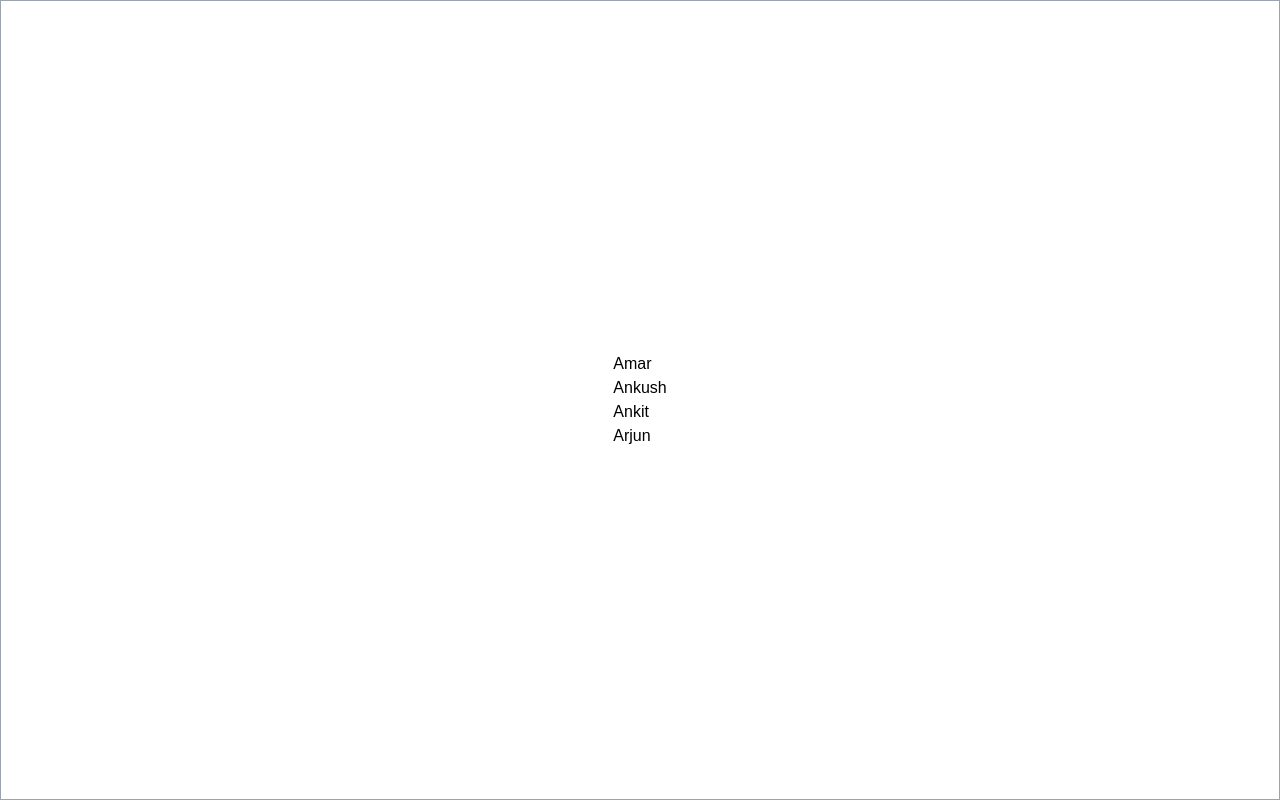
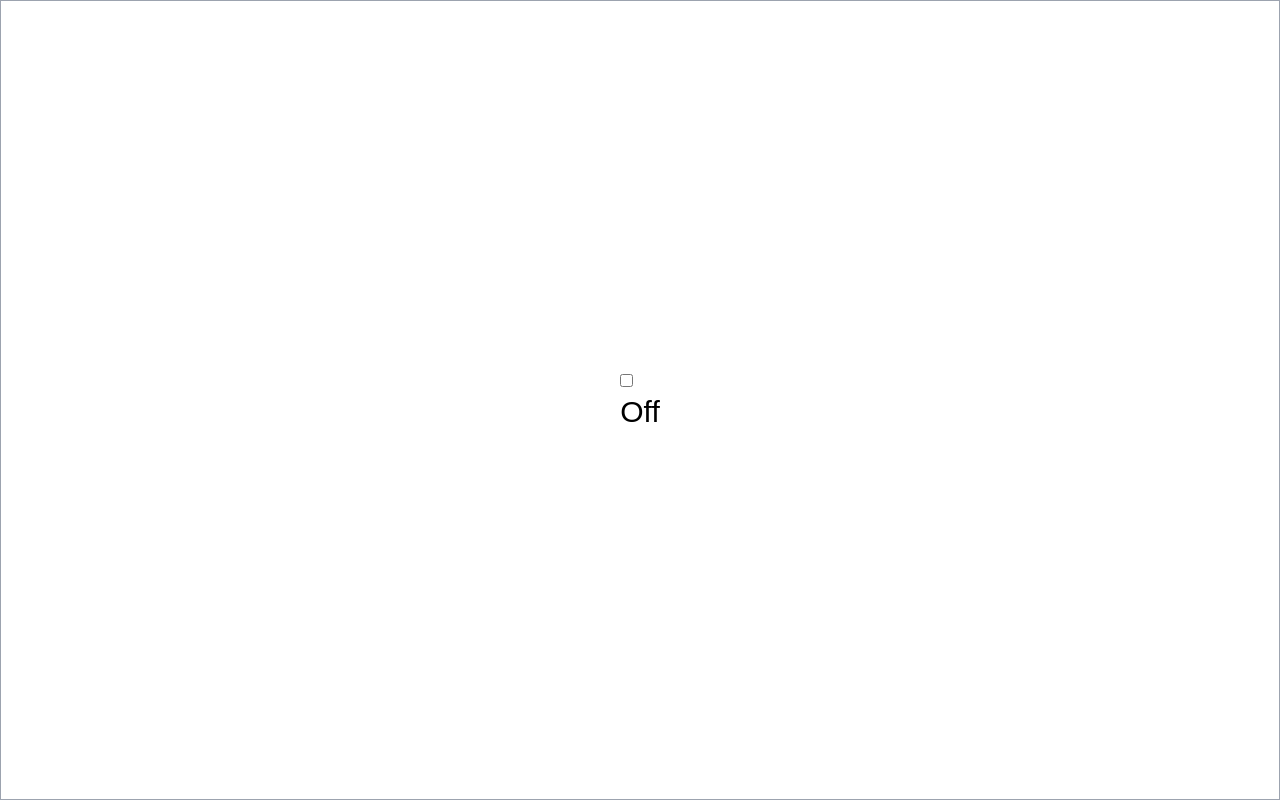
Before and after one commit to AmarKumarShaw/react-practice-small-problems, a Next.js app: page / in a window 1280 px wide. Built offline with nearby package versions, Linux system fonts and the light colour scheme.

Commit message:
Toggle.jsx Added

```diff
--- /dev/null
+++ b/app/_components/Toggle.jsx
@@ -0,0 +1,23 @@
+import React from 'react'
+import {useState} from "react"
+
+const Toggle = () => {
+    const [isToggled,setIsToggled] = useState(false);
+
+  return (
+    <div>
+        <div>
+        <input
+        className='text-3xl'
+        type="checkbox"
+        value={isToggled}
+        onClick={()=> setIsToggled(!isToggled)}
+
+        />
+        </div>
+       <p className='text-3xl'> {isToggled ? "On" : "Off"}</p>
+    </div>
+  )
+}
+
+export default Toggle
--- a/app/page.tsx
+++ b/app/page.tsx
@@ -1,13 +1,13 @@
 "use client"
 import Image from "next/image";
 import {useState} from "react"
-import DisplayList from "./_components/DisplayList"
+import Toggle from "./_components/Toggle"
 export default function Home() {
 
 
   return (
    <div className="h-screen flex border border-gray-400 justify-center items-center ">
-     <DisplayList />
+   <Toggle/>
    </div>
   );
 }
```
